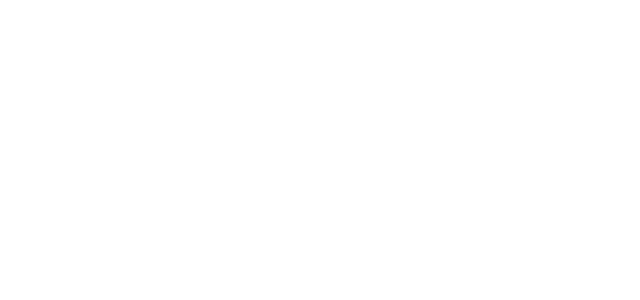
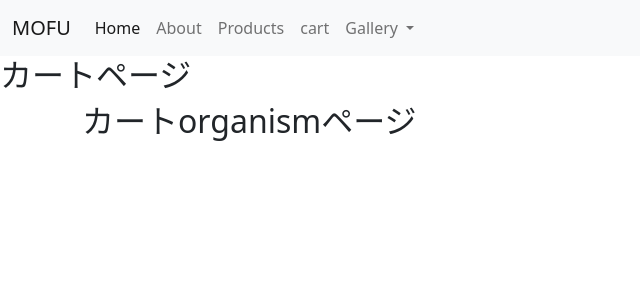
Before and after one commit to integrity-company/mofu_com, a Vue app in the folder frontend/mofu_com/: page /cart in a window 1280 px wide. Before the commit this address had no page. Shown: the top 300 px of the page, without its empty margins (0-640 px from the left). Built offline with nearby package versions, Linux system fonts and the light colour scheme.

Commit message:
カート画面の作成

```diff
--- a/frontend/mofu_com/src/components/user/molecules/NavBar/index.vue
+++ b/frontend/mofu_com/src/components/user/molecules/NavBar/index.vue
@@ -30,6 +30,9 @@
               >Products</router-link
             >
           </li>
+          <li class="nav-item">
+            <router-link class="nav-link" to="/cart">cart</router-link>
+          </li>
           <li class="nav-item dropdown">
             <a
               class="nav-link dropdown-toggle"
--- /dev/null
+++ b/frontend/mofu_com/src/components/user/organisms/CartContents/index.vue
@@ -0,0 +1,7 @@
+<script setup lang="ts"></script>
+
+<template>
+  <h2>カートorganismページ</h2>
+</template>
+
+<style lang="scss" scoped></style>
--- /dev/null
+++ b/frontend/mofu_com/src/components/user/pages/Cart/index.vue
@@ -0,0 +1,16 @@
+<script setup lang="ts">
+import NavBar from "../../molecules/NavBar/index.vue";
+import CartContents from "../../organisms/CartContents/index.vue";
+</script>
+
+<template>
+  <div class="top-nav">
+    <NavBar />
+  </div>
+  <h2>カートページ</h2>
+  <div class="container">
+    <CartContents />
+  </div>
+</template>
+
+<style lang="scss" scoped></style>
--- a/frontend/mofu_com/src/js/router/user/router.ts
+++ b/frontend/mofu_com/src/js/router/user/router.ts
@@ -3,6 +3,7 @@
 import TopPage from "../../../components/user/pages/TopPage/index.vue";
 import About from "../../../components/user/pages/About/index.vue";
 import ProductList from "../../../components/user/pages/ProductList/index.vue";
+import Cart from "../../../components/user/pages/Cart/index.vue";
 
 const routes = [
   {
@@ -17,6 +18,10 @@
     path: "/product_list",
     component: ProductList,
   },
+  {
+    path: "/cart",
+    component: Cart,
+  },
 ];
 
 export const router = createRouter({
```
